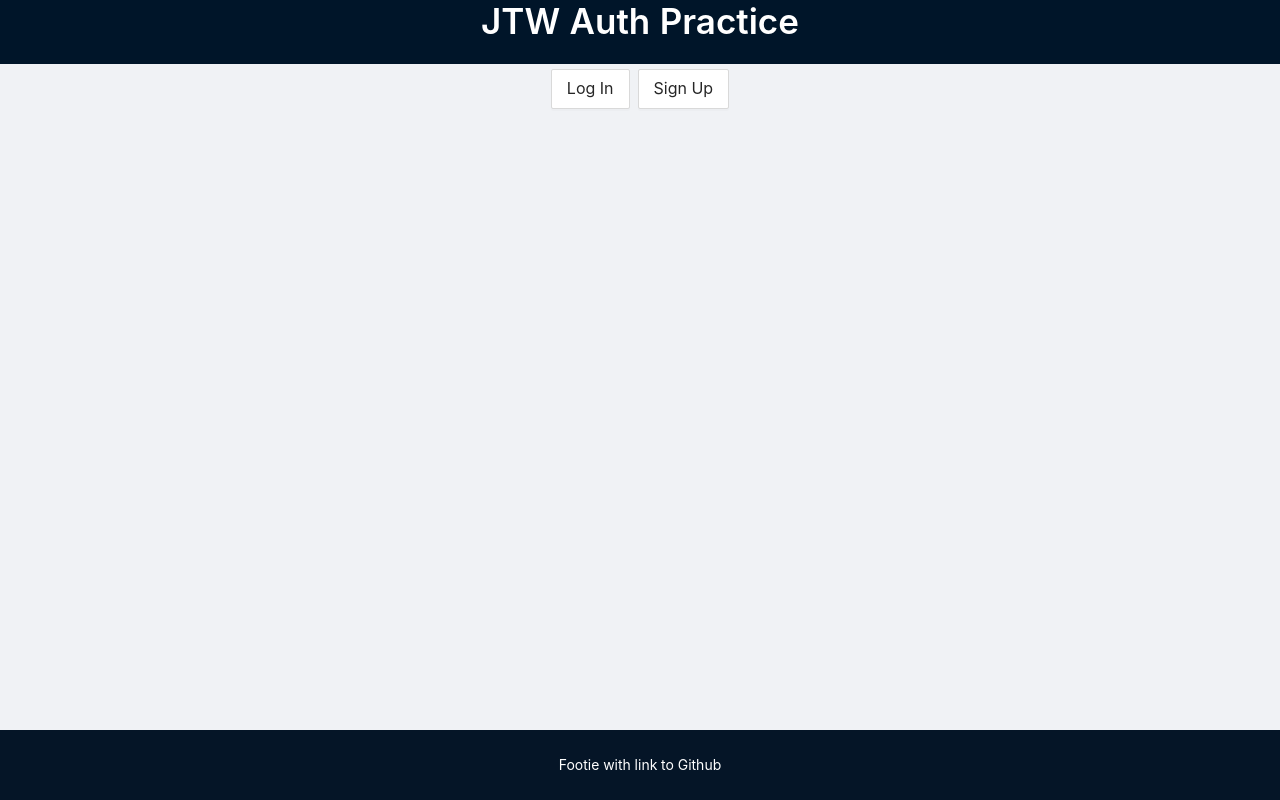
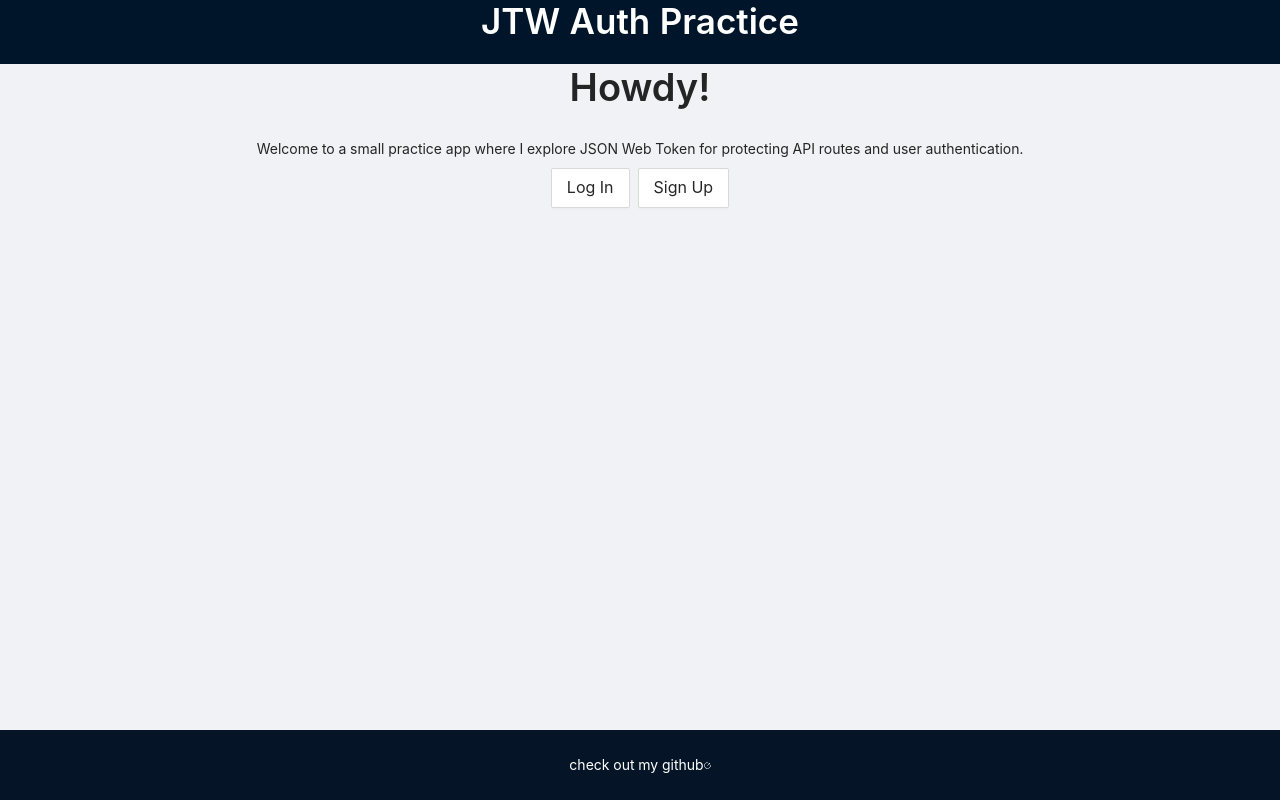
Before and after one commit to edlopez000/jtw-frontend, a React (Vite) app: page / in a window 1280 px wide. Built offline with nearby package versions, Linux system fonts and the light colour scheme.

Commit message:
refactor: adds explanation of goal of project and additional info

```diff
--- a/src/components/AppFooter.tsx
+++ b/src/components/AppFooter.tsx
@@ -1,20 +1,23 @@
 import { Typography } from 'antd';
 import { Footer } from 'antd/lib/layout/layout';
+import { LogoutOutlined } from '@ant-design/icons';
 
-const { Text } = Typography;
+const { Link } = Typography;
 
 function AppFooter() {
   return (
     <Footer style={{ backgroundColor: '#051527' }}>
-      <Text
+      <Link
         style={{
           color: 'white',
           display: 'flex',
           justifyContent: 'center',
         }}
+        href="https://github.com/edlopez000/"
       >
-        Footie with link to Github
-      </Text>
+        check out my github
+        <LogoutOutlined rotate={-45} style={{ fontSize: '7px' }} />
+      </Link>
     </Footer>
   );
 }
--- a/src/pages/LoginPage.tsx
+++ b/src/pages/LoginPage.tsx
@@ -1,10 +1,18 @@
 import SignInUpButton from '../components/LogInSignUpButton';
+import { Space, Typography } from 'antd';
+
+const { Title, Text } = Typography;
 
 function LoginPage() {
   return (
-    <div style={{ display: 'flex', justifyContent: 'center', margin: 5 }}>
+    <Space direction="vertical" align="center">
+      <Title style={{ textAlign: 'center' }}>Howdy!</Title>
+      <Text>
+        Welcome to a small practice app where I explore JSON Web Token for
+        protecting API routes and user authentication.
+      </Text>
       <SignInUpButton />
-    </div>
+    </Space>
   );
 }
 
```
